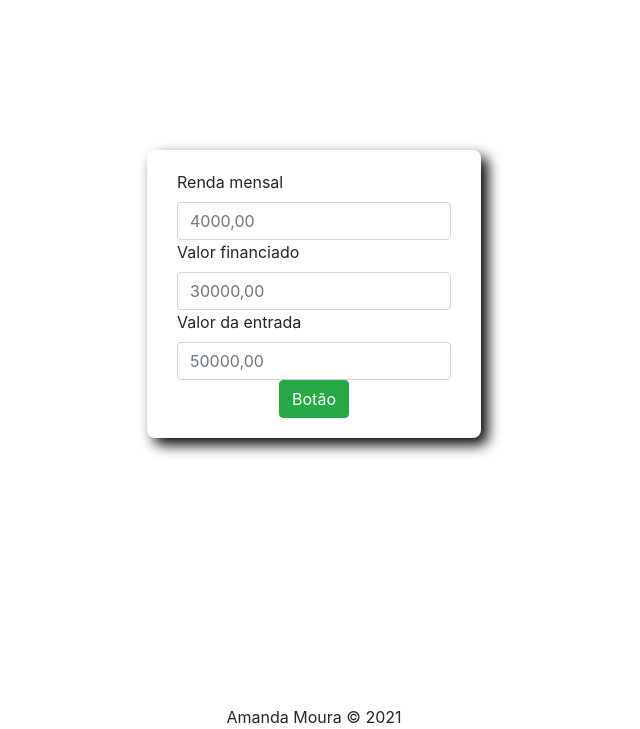
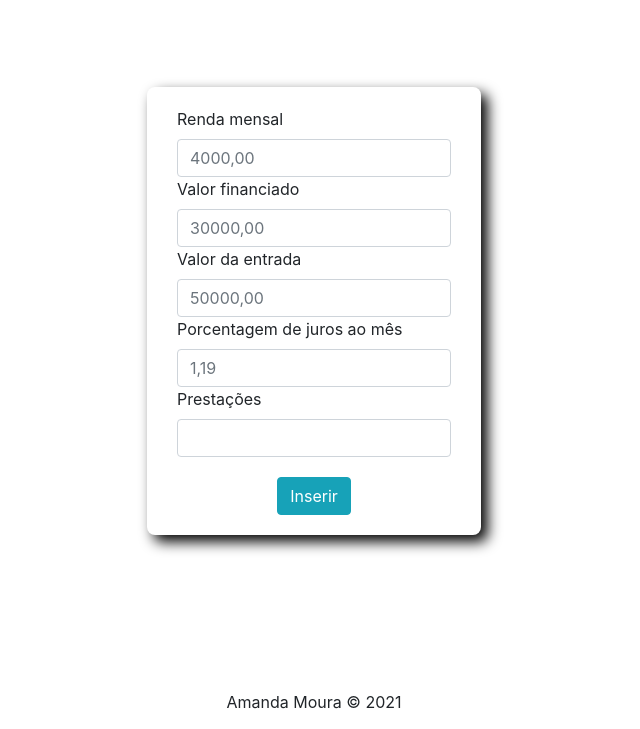
Before and after one commit to AmandaMS09/financiamentos, a plain HTML site: page index.html in a window 1280 px wide. Shown: the part 71-800 px from the top of the page, without its empty margins (326-966 px from the left). Drawn offline with nearby package versions, Linux system fonts and the light colour scheme.

Commit message:
Finalização do formulário

```diff
--- a/css/estilo.css
+++ b/css/estilo.css
@@ -17,3 +17,23 @@ section { padding: 20px 15px;
     border-radius: 8px;
     box-shadow: 5pt 5pt 10pt black;
 }
+
+p { text-align: center;
+}
+
+span { margin: 10px;
+}
+
+footer { text-align: center;
+    padding: 15px;
+}
+
+#campos { width: fit-content;
+}
+
+#inserir { margin-top: 20px;
+}
+
+#resultado { width: 70vw;
+    height: auto;
+}
--- a/index.html
+++ b/index.html
@@ -39,10 +39,20 @@
                     <label class="form-label">Valor da entrada</label>
                     <input type="number" id="entrada" name="entrada" class="form-control" step="0.01" placeholder="50000,00" required>
                 </div>
+                <!--Juros-->
+                <div class="col-auto">
+                    <label class="form-label">Porcentagem de juros ao mês</label>
+                    <input type="number" id="juros" name="juros" class="form-control" step="0.01" placeholder="1,19" required>
+                </div>
+                <!--Prestações-->
+                <div class="col-auto">
+                    <label class="form-label">Prestações</label>
+                    <input type="number" id="prestações" name="prestações" class="form-control" required>
+                </div>
             </div>
-            <!--Botão-->
+            <!--Inserir-->
             <div class="text-center">
-                <button type="button" class="btn btn-success" name="calcular" id="calcular">Botão</button>
+                <button type="button" class="btn btn-info" name="inserir" id="inserir">Inserir</button>
             </div>
         </form>
     </section>
```
